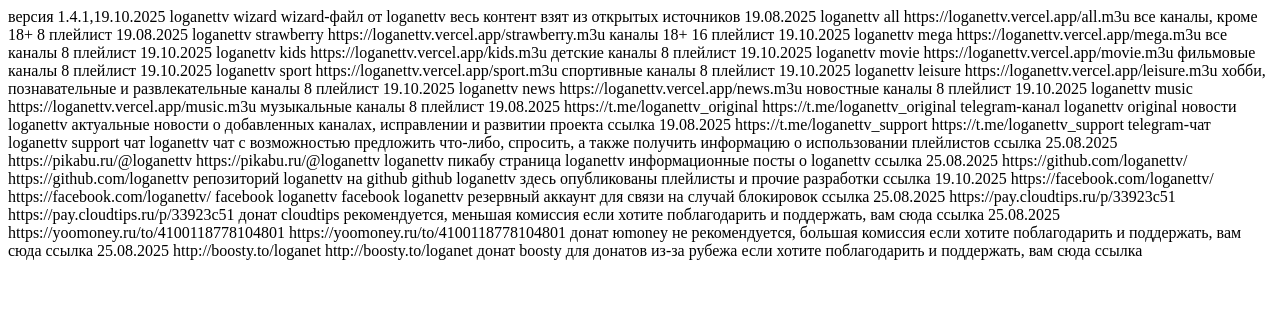
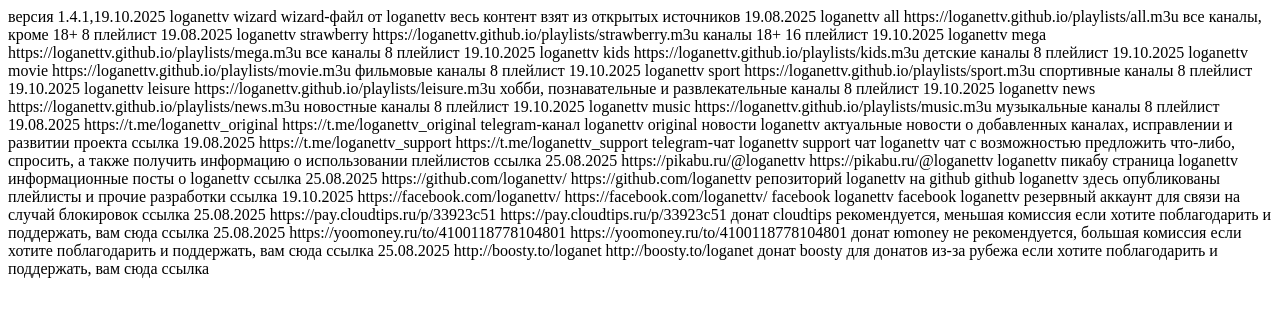
Before and after one commit to loganettv/playlists, a plain HTML site: page index.html in a window 1280 px wide. Drawn offline with Linux system fonts and the light colour scheme.

Commit message:
Update index.html

```diff
--- a/index.html
+++ b/index.html
@@ -11,7 +11,7 @@
 
     <playlist>
       <date>19.08.2025</date>
-      <name>loganettv all</name> <url>https://loganettv.vercel.app/all.m3u</url>
+      <name>loganettv all</name> <url>https://loganettv.github.io/playlists/all.m3u</url>
       <comment>все каналы, кроме 18+</comment>
       <update_hours>8</update_hours>
       <group>плейлист</group>
@@ -19,7 +19,7 @@
 
     <playlist>
       <date>19.08.2025</date>
-      <name>loganettv strawberry</name> <url>https://loganettv.vercel.app/strawberry.m3u</url>
+      <name>loganettv strawberry</name> <url>https://loganettv.github.io/playlists/strawberry.m3u</url>
       <comment>каналы 18+</comment>
       <update_hours>16</update_hours>
       <group>плейлист</group>
@@ -28,7 +28,7 @@
 
     <playlist>
       <date>19.10.2025</date>
-      <name>loganettv mega</name> <url>https://loganettv.vercel.app/mega.m3u</url>
+      <name>loganettv mega</name> <url>https://loganettv.github.io/playlists/mega.m3u</url>
       <comment>все каналы</comment>
       <update_hours>8</update_hours>
       <group>плейлист</group>
@@ -36,7 +36,7 @@
 
     <playlist>
       <date>19.10.2025</date>
-      <name>loganettv kids</name> <url>https://loganettv.vercel.app/kids.m3u</url>
+      <name>loganettv kids</name> <url>https://loganettv.github.io/playlists/kids.m3u</url>
       <comment>детские каналы</comment>
       <update_hours>8</update_hours>
       <group>плейлист</group>
@@ -44,7 +44,7 @@
 
     <playlist>
       <date>19.10.2025</date>
-      <name>loganettv movie</name> <url>https://loganettv.vercel.app/movie.m3u</url>
+      <name>loganettv movie</name> <url>https://loganettv.github.io/playlists/movie.m3u</url>
       <comment>фильмовые каналы</comment>
       <update_hours>8</update_hours>
       <group>плейлист</group>
@@ -52,7 +52,7 @@
 
     <playlist>
       <date>19.10.2025</date>
-      <name>loganettv sport</name> <url>https://loganettv.vercel.app/sport.m3u</url>
+      <name>loganettv sport</name> <url>https://loganettv.github.io/playlists/sport.m3u</url>
       <comment>спортивные каналы</comment>
       <update_hours>8</update_hours>
       <group>плейлист</group>
@@ -60,7 +60,7 @@
 
     <playlist>
       <date>19.10.2025</date>
-      <name>loganettv leisure</name> <url>https://loganettv.vercel.app/leisure.m3u</url>
+      <name>loganettv leisure</name> <url>https://loganettv.github.io/playlists/leisure.m3u</url>
       <comment>хобби, познавательные и развлекательные каналы</comment>
       <update_hours>8</update_hours>
       <group>плейлист</group>
@@ -68,7 +68,7 @@
 
     <playlist>
       <date>19.10.2025</date>
-      <name>loganettv news</name> <url>https://loganettv.vercel.app/news.m3u</url>
+      <name>loganettv news</name> <url>https://loganettv.github.io/playlists/news.m3u</url>
       <comment>новостные каналы</comment>
       <update_hours>8</update_hours>
       <group>плейлист</group>
@@ -76,7 +76,7 @@
 
     <playlist>
       <date>19.10.2025</date>
-      <name>loganettv music</name> <url>https://loganettv.vercel.app/music.m3u</url>
+      <name>loganettv music</name> <url>https://loganettv.github.io/playlists/music.m3u</url>
       <comment>музыкальные каналы</comment>
       <update_hours>8</update_hours>
       <group>плейлист</group>
```
